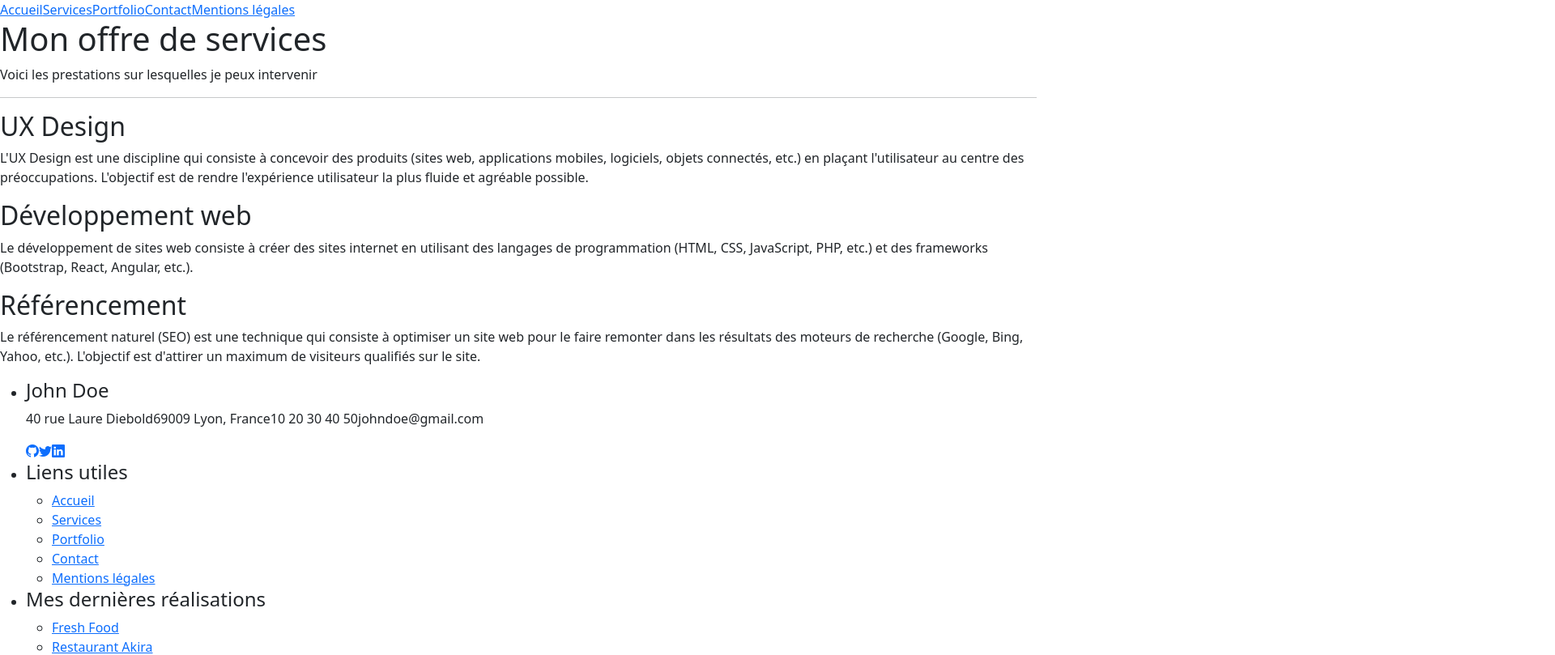
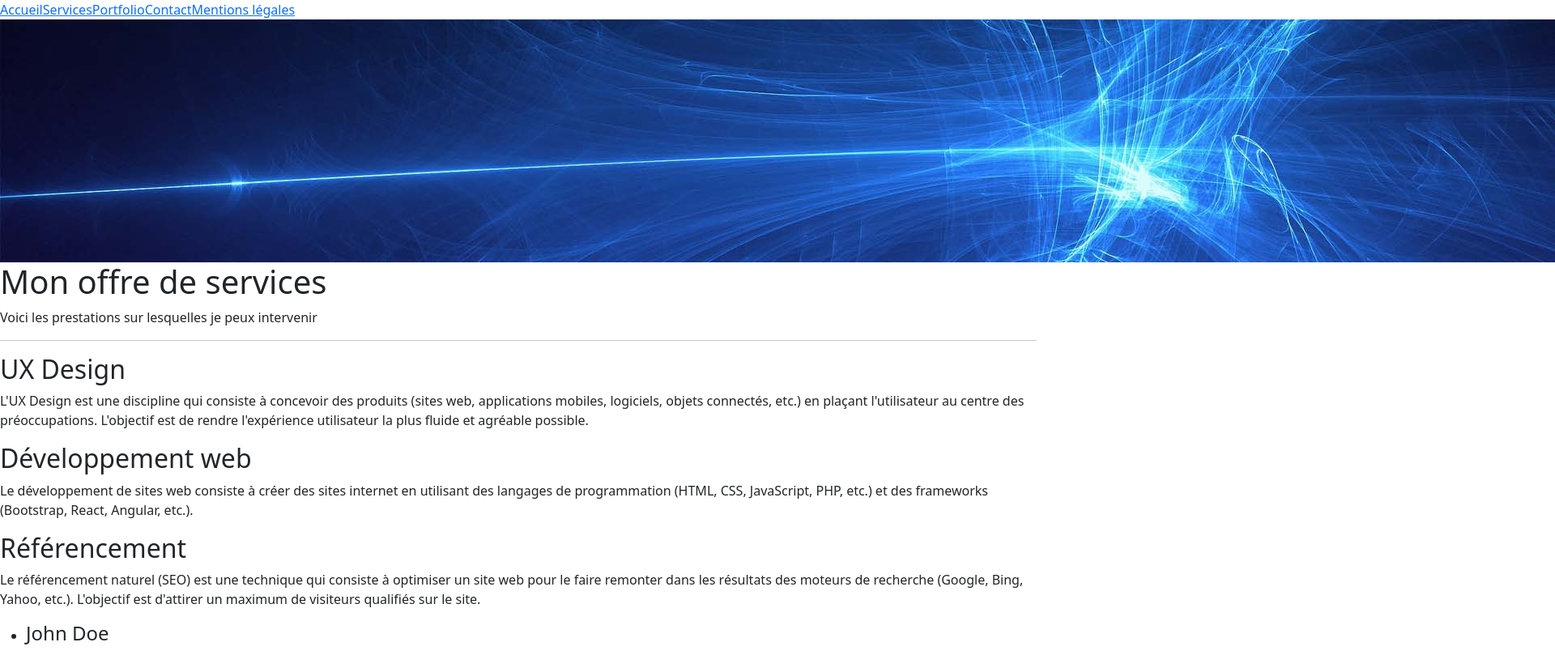
Before and after one commit to Lutch-1314/devoir-portfolio-bootstrap-react, a React (Create React App) app: page /services in a window 1280 px wide. Shown: the top 809 px of the page at 81% size, 1920 px wide, since content can reach past the window. Built offline with nearby package versions, Linux system fonts and the light colour scheme.

Commit message:
on page Services: header completed (with img), also <main> and <section> tags added

```diff
--- a/src/pages/Services.jsx
+++ b/src/pages/Services.jsx
@@ -1,11 +1,14 @@
-
 const Services = () => {
     return (
         <div>
+            <header>
+                <img src="./images/banner.jpg" alt="une bannière bleue" />
                 <h1>Mon offre de services</h1>
                 <p>Voici les prestations sur lesquelles je peux intervenir</p>
+            </header>
             <hr />
-
+            <main>
+                <section>
                     <article>
                         <h2>UX Design</h2>
                         <p>L'UX Design est une discipline qui consiste à concevoir des produits (sites web, applications mobiles, logiciels, objets connectés, etc.) en plaçant l'utilisateur au centre des préoccupations. L'objectif est de rendre l'expérience utilisateur la plus fluide et agréable possible.</p>
@@ -18,6 +21,8 @@ const Services = () => {
                         <h2>Référencement</h2>
                         <p>Le référencement naturel (SEO) est une technique qui consiste à optimiser un site web pour le faire remonter dans les résultats des moteurs de recherche (Google, Bing, Yahoo, etc.). L'objectif est d'attirer un maximum de visiteurs qualifiés sur le site.</p>
                     </article>
+                </section>
+            </main>
         </div>
     )
 }
```
Lines whose indentation alone changed are shown as unchanged.
